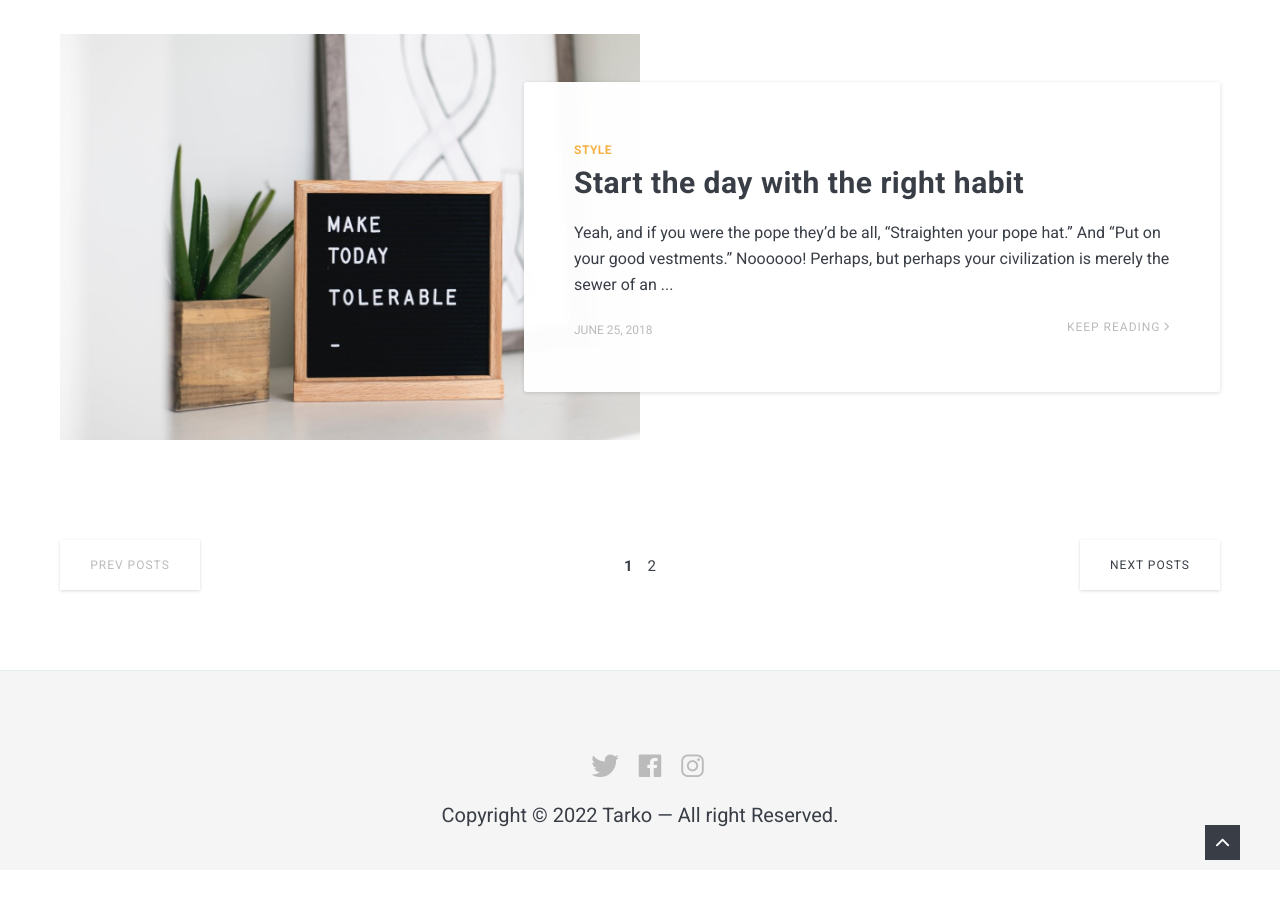
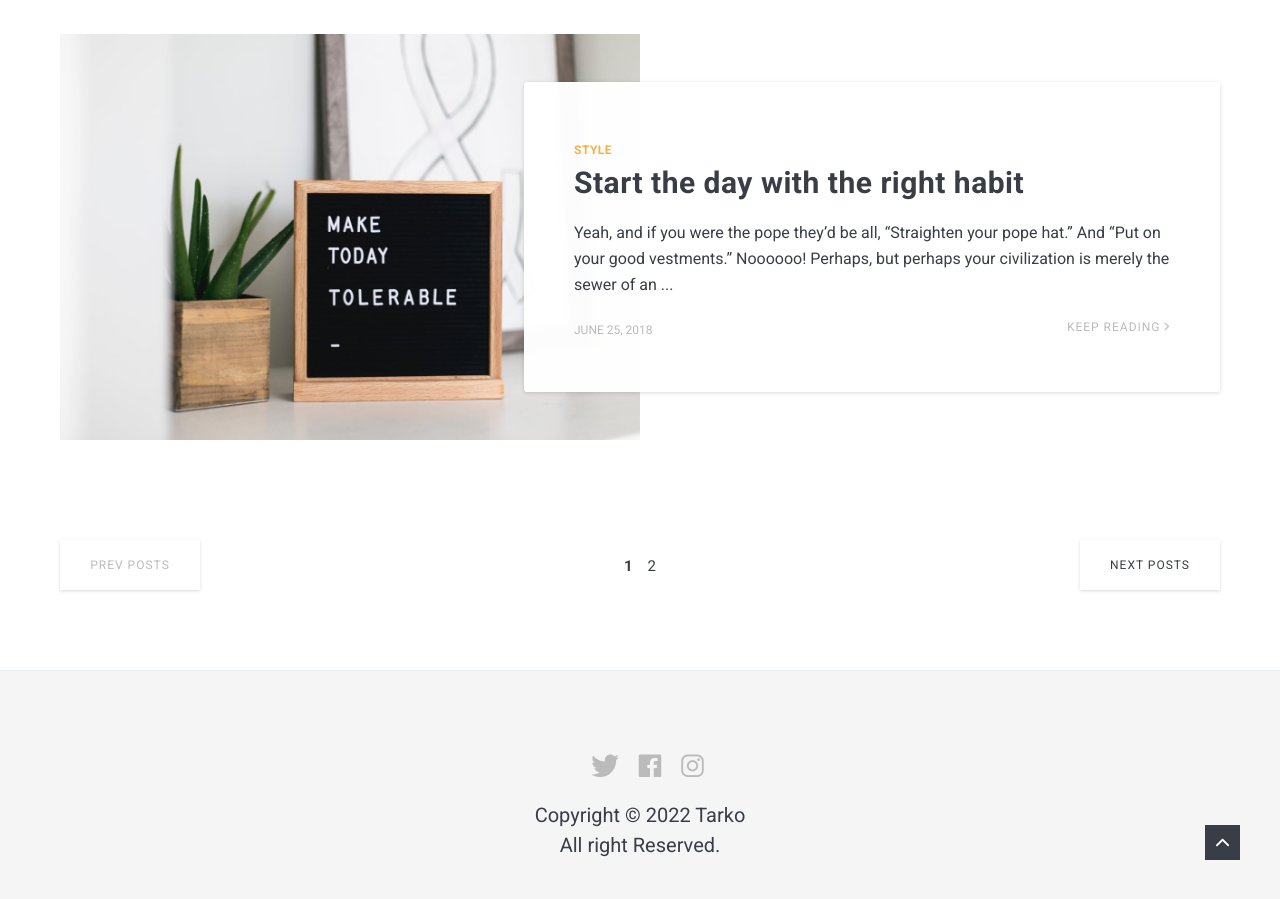
Before and after one commit to itarko/itarko.github.io, a Jekyll site: the page built from index.html, in a window 1280 px wide and 900 px high, scrolled down 2497 px. Built offline with Jekyll 4.4.1, drawn with Linux system fonts in a browser that asks for light colours; nearby versions of some CDN libraries; the list of posts is cut into pages by our own code; before the commit the page ends 3367 px from its top, so only the background shows below that.

Commit message:
Update footer.html

```diff
--- a/_includes/footer.html
+++ b/_includes/footer.html
@@ -12,7 +12,7 @@
 
     {% include contact-link.html %}
 
-    <div class="copyright">Copyright &copy; {{site.time | date: '%Y'}} Tarko — All right Reserved.</div>
+    <div class="copyright">Copyright &copy; {{site.time | date: '%Y'}} Tarko <br> All right Reserved.</div>
 </div>
 </footer>
 <!-- end footer -->
```
